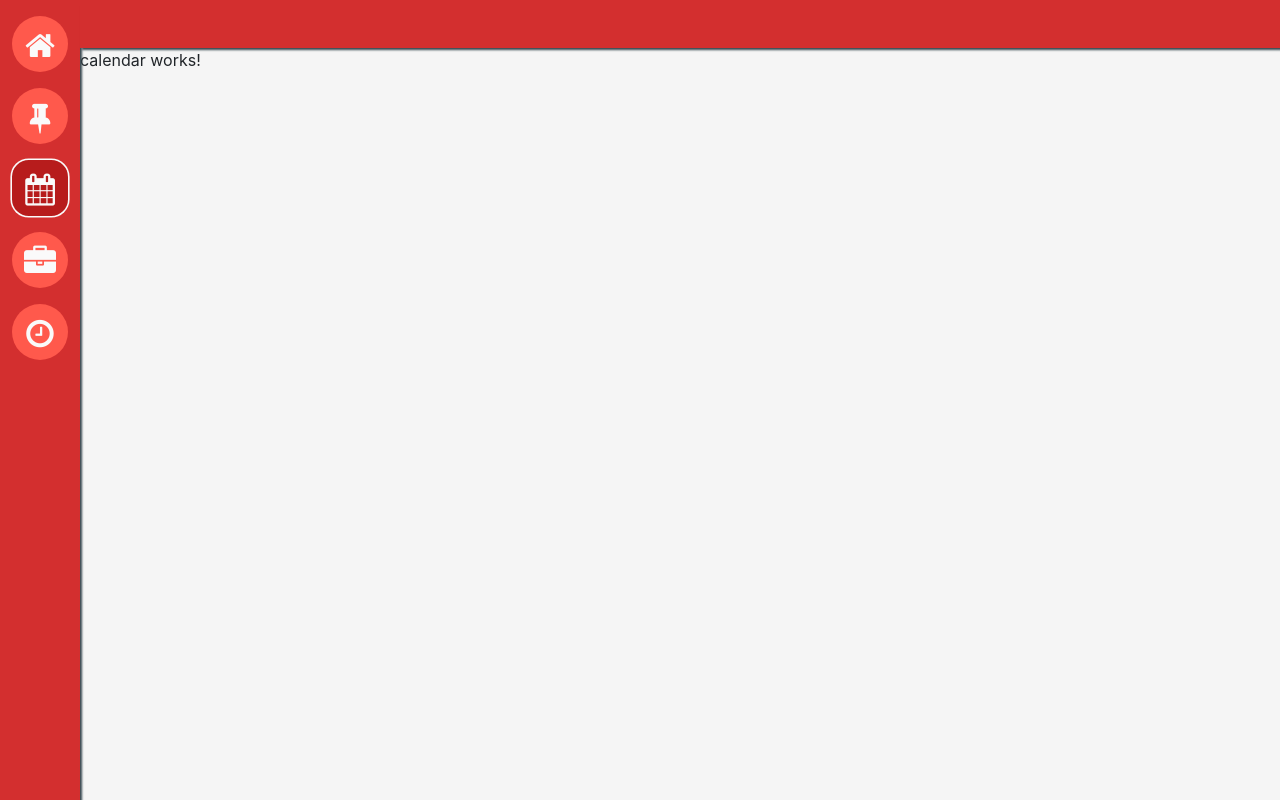
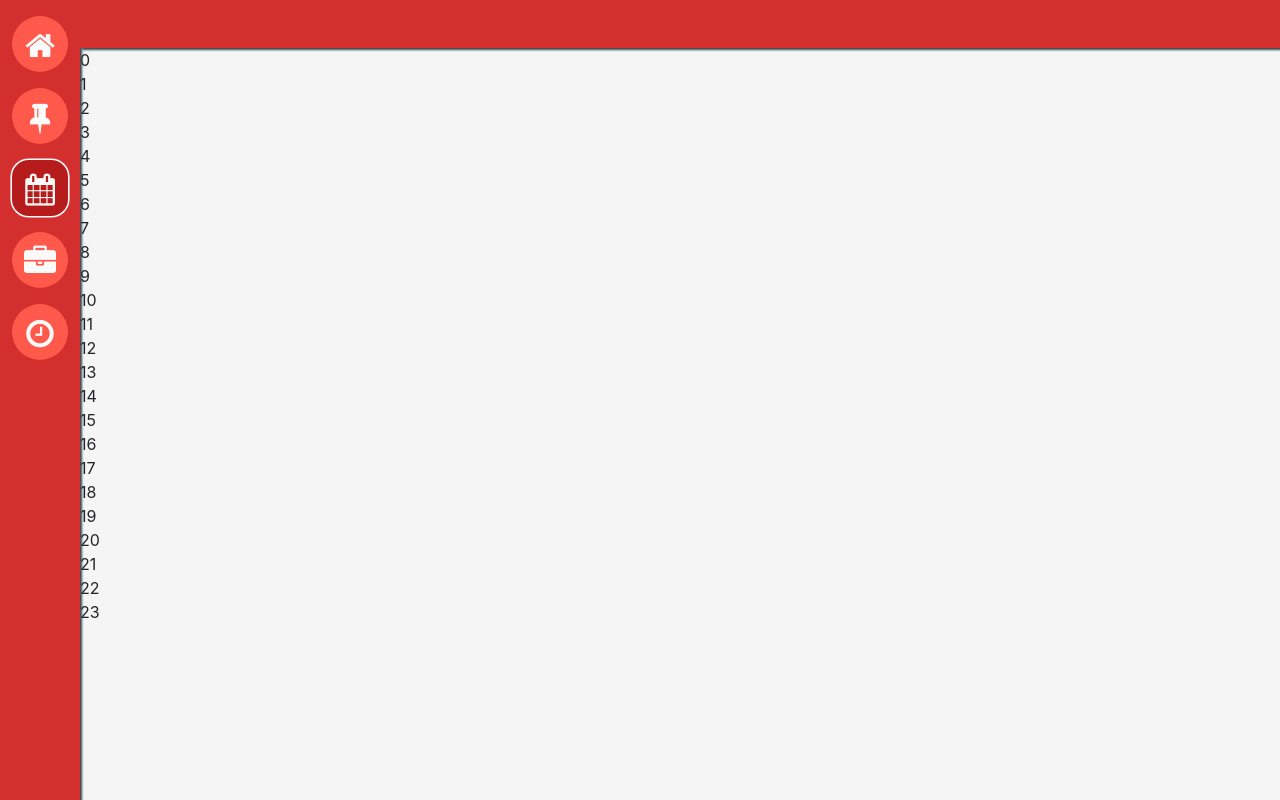
Before and after one commit to BartInTheField/SporthalPlanner-Client, an Angular app: page /calendar in a window 1280 px wide. Built offline with nearby package versions, Linux system fonts and the light colour scheme.

Commit message:
hours added

```diff
--- a/src/app/components/calendar/calendar.component.html
+++ b/src/app/components/calendar/calendar.component.html
@@ -1,3 +1,3 @@
-<p>
-  calendar works!
-</p>
+<div *ngFor="let i of hoursInADay">
+  {{i}}
+</div>
--- a/src/app/components/calendar/calendar.component.ts
+++ b/src/app/components/calendar/calendar.component.ts
@@ -7,9 +7,20 @@ import { Component, OnInit } from '@angular/core';
 })
 export class CalendarComponent implements OnInit {
 
-  constructor() { }
+  public hoursInADay: number[] = [];
+
+  constructor() {
+    this.fillHours();
+  }
 
   ngOnInit() {
   }
 
+  private fillHours(): void {
+    var i: number;
+    for(i = 0; i < 24; i++ ) {
+      this.hoursInADay.push(i);
+    }
+  }
+
 }
```
